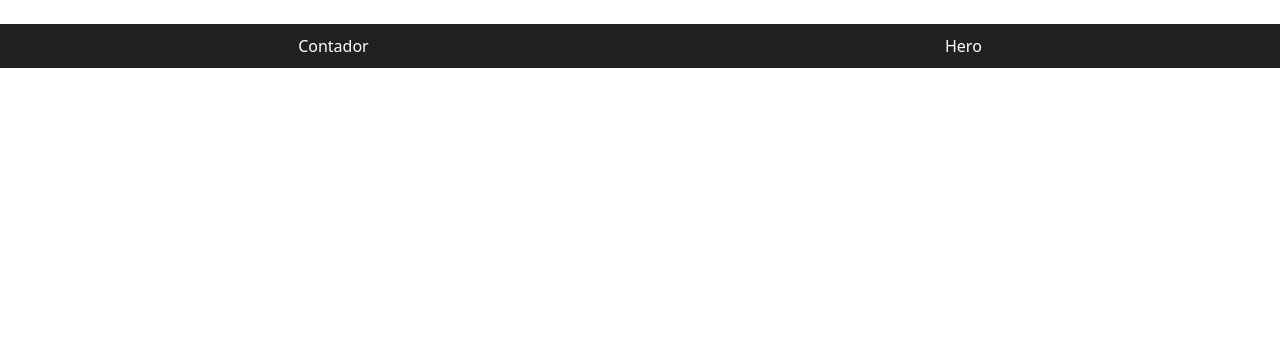
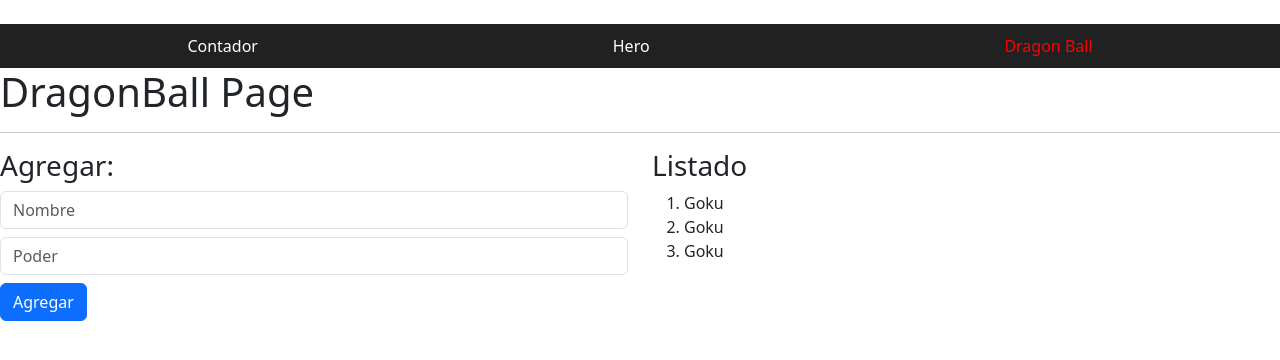
Before and after one commit to jsfc2199/AngularSignlas-01Basics, an Angular app: page /dragonball in a window 1280 px wide. Before the commit this address led to /. Shown: the top 360 px of the page. Built offline with nearby package versions, Linux system fonts and the light colour scheme.

Commit message:
preparacion pagina para dragonball page

```diff
--- a/src/app/app.routes.ts
+++ b/src/app/app.routes.ts
@@ -1,6 +1,7 @@
 import { Routes } from '@angular/router';
 import { CounterComponent } from './pages/counter/counter.component';
 import { HeroComponent } from './pages/hero/hero.component';
+import { DragonballComponent } from './pages/dragonball/dragonball.component';
 
 export const routes: Routes = [
   { path: '', component: CounterComponent },
@@ -8,4 +9,8 @@
     path: 'hero',
     component: HeroComponent,
   },
+  {
+    path: 'dragonball',
+    component: DragonballComponent,
+  },
 ];
--- a/src/app/components/shared/navbar/navbar.component.html
+++ b/src/app/components/shared/navbar/navbar.component.html
@@ -26,4 +26,6 @@
     >Contador</a
   >
   <a routerLink="hero" routerLinkActive="active">Hero</a>
+  <a routerLink="dragonball" routerLinkActive="active">Dragon Ball</a>
+
 </nav>
--- /dev/null
+++ b/src/app/pages/dragonball/dragonball.component.html
@@ -0,0 +1,20 @@
+<h1>DragonBall Page</h1>
+<hr />
+<section class="row">
+  <div class="col-12 col-sm-6">
+    <h3>Agregar:</h3>
+    <input type="text" class="form-control" placeholder="Nombre" />
+    <input type="number" class="form-control mt-2" placeholder="Poder" />
+
+    <button class="mt-2 btn btn-primary">Agregar</button>
+  </div>
+
+  <div class="col-12 col-sm-6">
+    <h3>Listado</h3>
+    <ol>
+      <li>Goku</li>
+      <li>Goku</li>
+      <li>Goku</li>
+    </ol>
+  </div>
+</section>
```
Also changed, not shown: src/app/pages/dragonball/dragonball.component.ts (added, +10 -0 lines).
